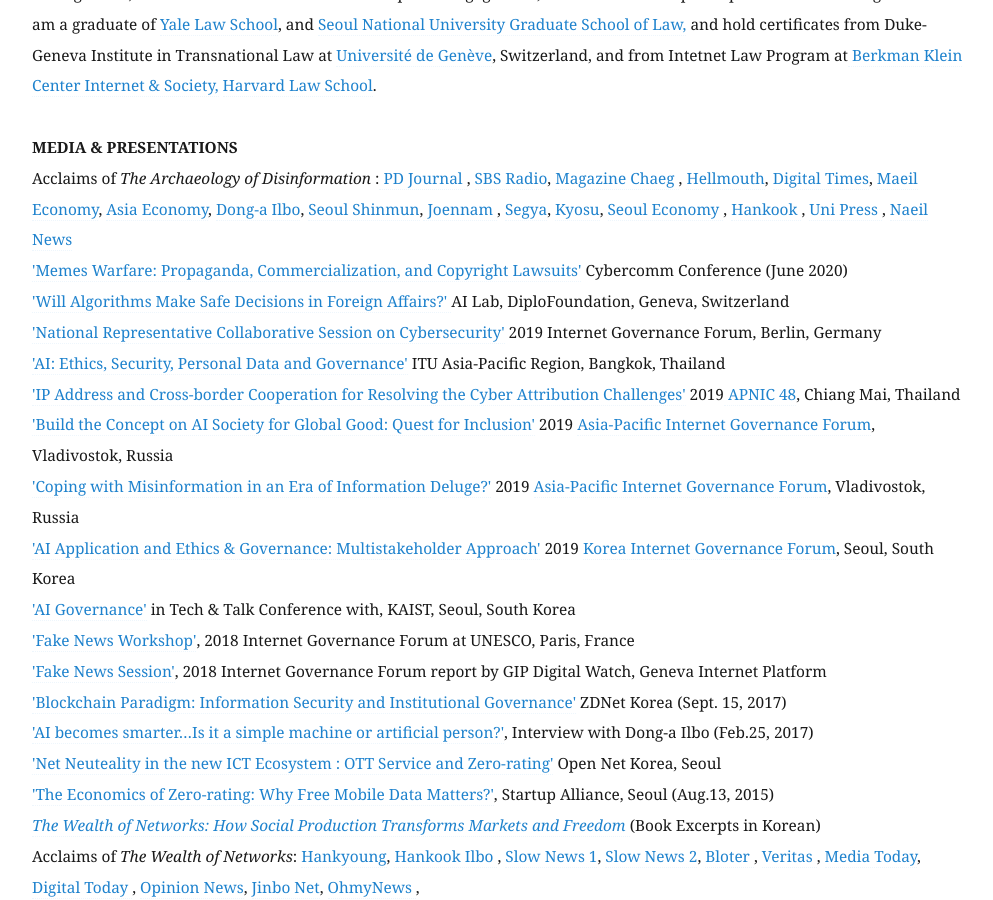
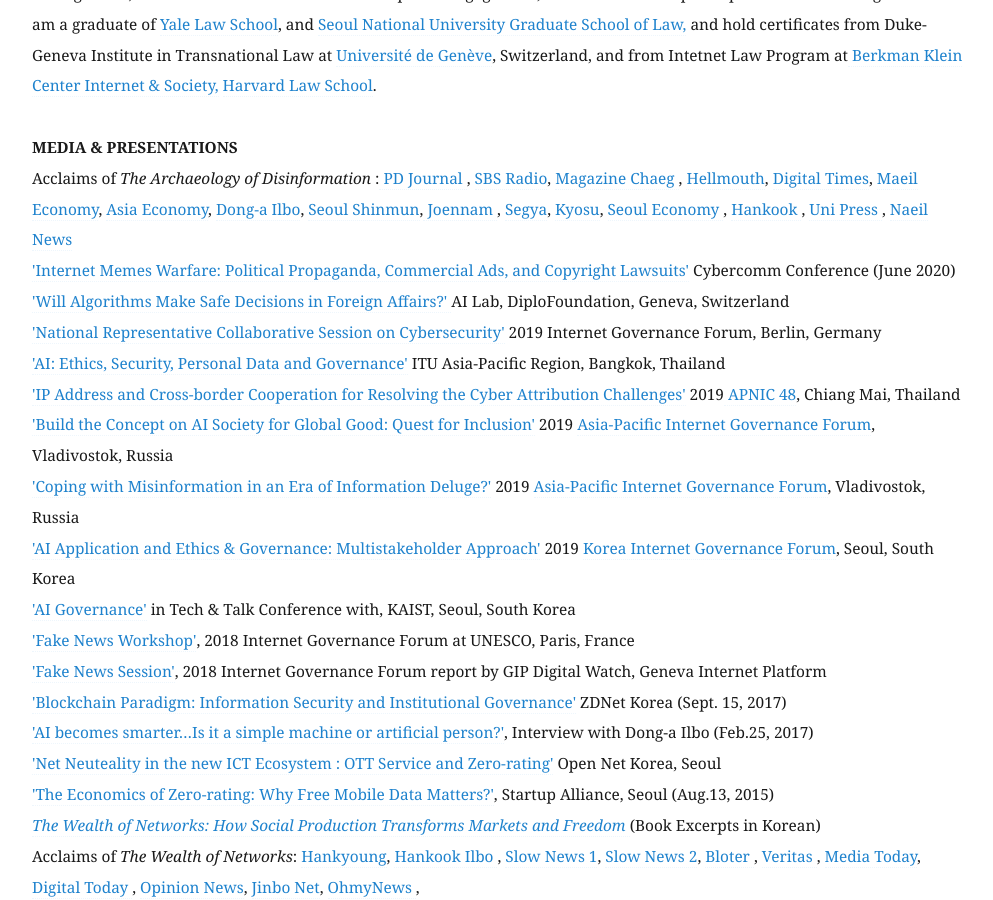
Before and after one commit to eunchangchoi/eunchangchoi.github.io, a Jekyll site: the page built from index.md, in a window 1280 px wide and 900 px high, scrolled down 2014 px. Shown: the whole window, without its empty margins (68-1061 px from the left). Built offline with Jekyll 4.4.1, drawn with Linux system fonts in a browser that asks for light colours.

Commit message:
Update index.md

```diff
--- a/index.md
+++ b/index.md
@@ -33,7 +33,7 @@
 
  <strong> MEDIA & PRESENTATIONS </strong> <br>
  Acclaims of<i> The Archaeology of Disinformation </i>:<a href="https://www.pdjournal.com/news/articleView.html?idxno=71119"> PD Journal </a>, <a href="http://radio.sbs.co.kr/gorealra/player/?podId=P0000000874&vodId=V0000328499"> SBS Radio</a>, <a href="https://bit.ly/3aVFA4z"> Magazine Chaeg </a>, <a href="https://www.youtube.com/watch?v=MpeoOBXadZ8&feature=youtu.be&t=241"> Hellmouth</a>, <a href="http://www.dt.co.kr/contents.html?article_no=2020030302103869061001"> Digital Times</a>, <a href="https://www.mk.co.kr/news/culture/view/2020/02/155878"> Maeil Economy</a>, <a href="https://www.asiae.co.kr/article/2020022811050161321&mobile=Y"> Asia Economy</a>, <a href="http://www.donga.com/news/article/all/20200216/99724450/1"> Dong-a Ilbo</a>, <a href="https://www.seoul.co.kr/news/newsView.php?id=20200313020005&wlog_tag3=naver">Seoul Shinmun</a>,<a href="https://www.jnilbo.com/2020/02/20/2020022015101829561/"> Joennam </a>, <a href="http://www.segye.com/newsView/20200214510584?OutUrl=naver"> Segya</a>, <a href="https://www.kyosu.net/news/articleView.html?idxno=48054"> Kyosu</a>, <a href="https://www.sedaily.com/NewsVIew/1YYX4ZYYI0"> Seoul Economy </a>, <a href="https://www.hankookilbo.com/News/Read/202002131753026467"> Hankook </a>, <a href="https://www.unipress.co.kr/news/articleView.html?idxno=771"> Uni Press </a>, <a href="https://www.naeil.com/news_view/?id_art=341418"> Naeil News </a> <br>
-<a href="https://github.com/eunchangchoi/Presentations/raw/master/Internet%20Meme%20Warfare%20_Choi%20Cybercomm%202020%20June.pdf"> 'Memes Warfare: Propaganda, Commercialization, and Copyright Lawsuits'</a> Cybercomm Conference (June 2020)<br>
+<a href="https://www.slideshare.net/EunChangChoi/internet-meme-warfare-political-propaganda-commercial-ads-copyright-lawsuits"> 'Internet Memes Warfare: Political Propaganda, Commercial Ads, and Copyright Lawsuits'</a> Cybercomm Conference (June 2020)<br>
 <a href="https://www.diplomacy.edu/blog/will-algorithms-make-safe-decisions-foreign-affairs">'Will Algorithms Make Safe Decisions in Foreign Affairs?' </a> AI Lab, DiploFoundation, Geneva, Switzerland <br>
 <a href="https://www.youtube.com/watch?v=nsZJaB3fx0E&feature=youtu.be&t=1689">'National Representative Collaborative Session on Cybersecurity'</a> 2019 Internet Governance Forum, Berlin, Germany <br>
 <a href="https://www.itu.int/en/ITU-D/Regional-Presence/AsiaPacific/Pages/Events/2019/Artificial-Intelligence-Overview-and-Applications.aspx"> 'AI: Ethics, Security, Personal Data and Governance'</a> ITU Asia-Pacific Region, Bangkok, Thailand<br>
```
